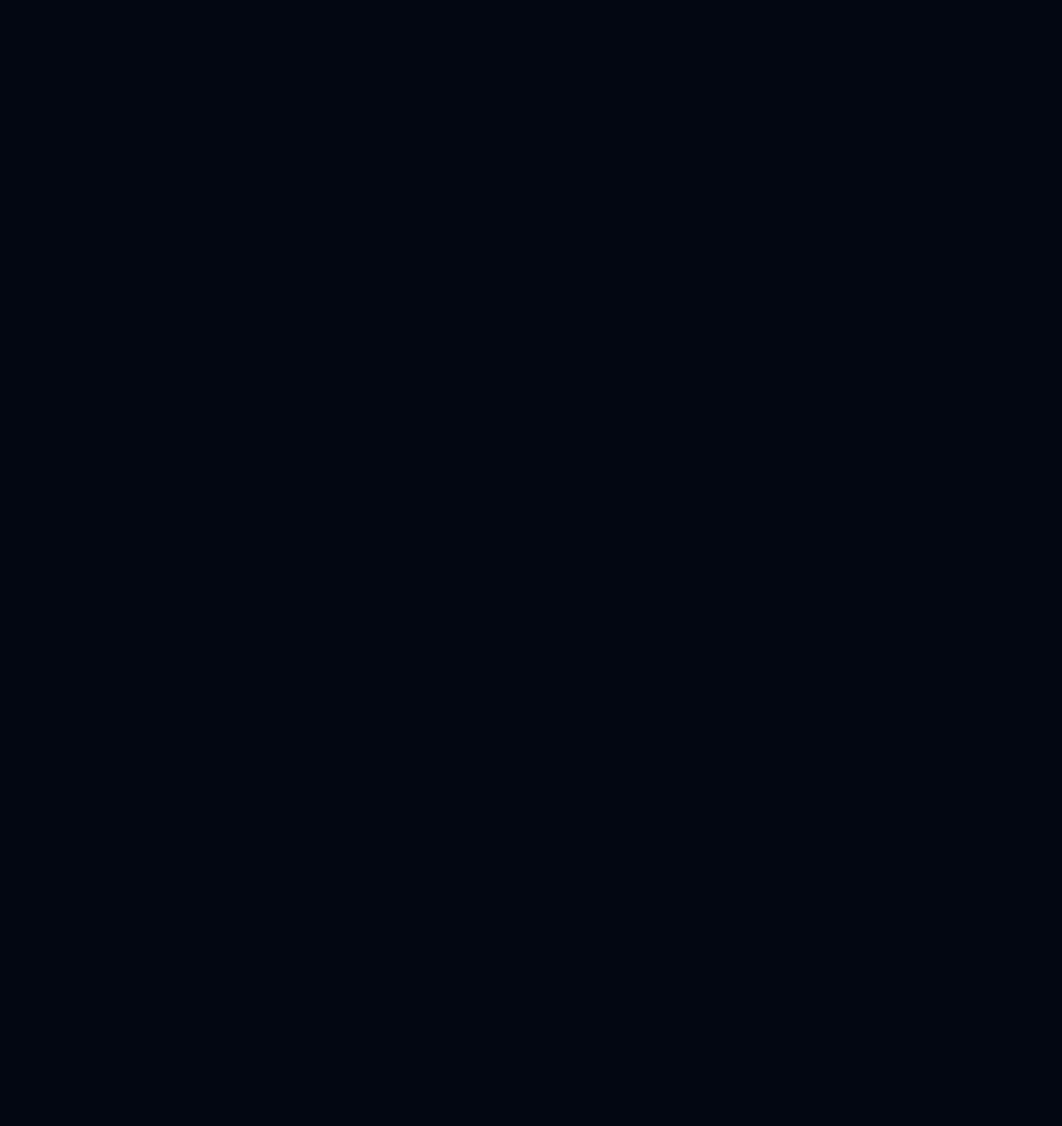
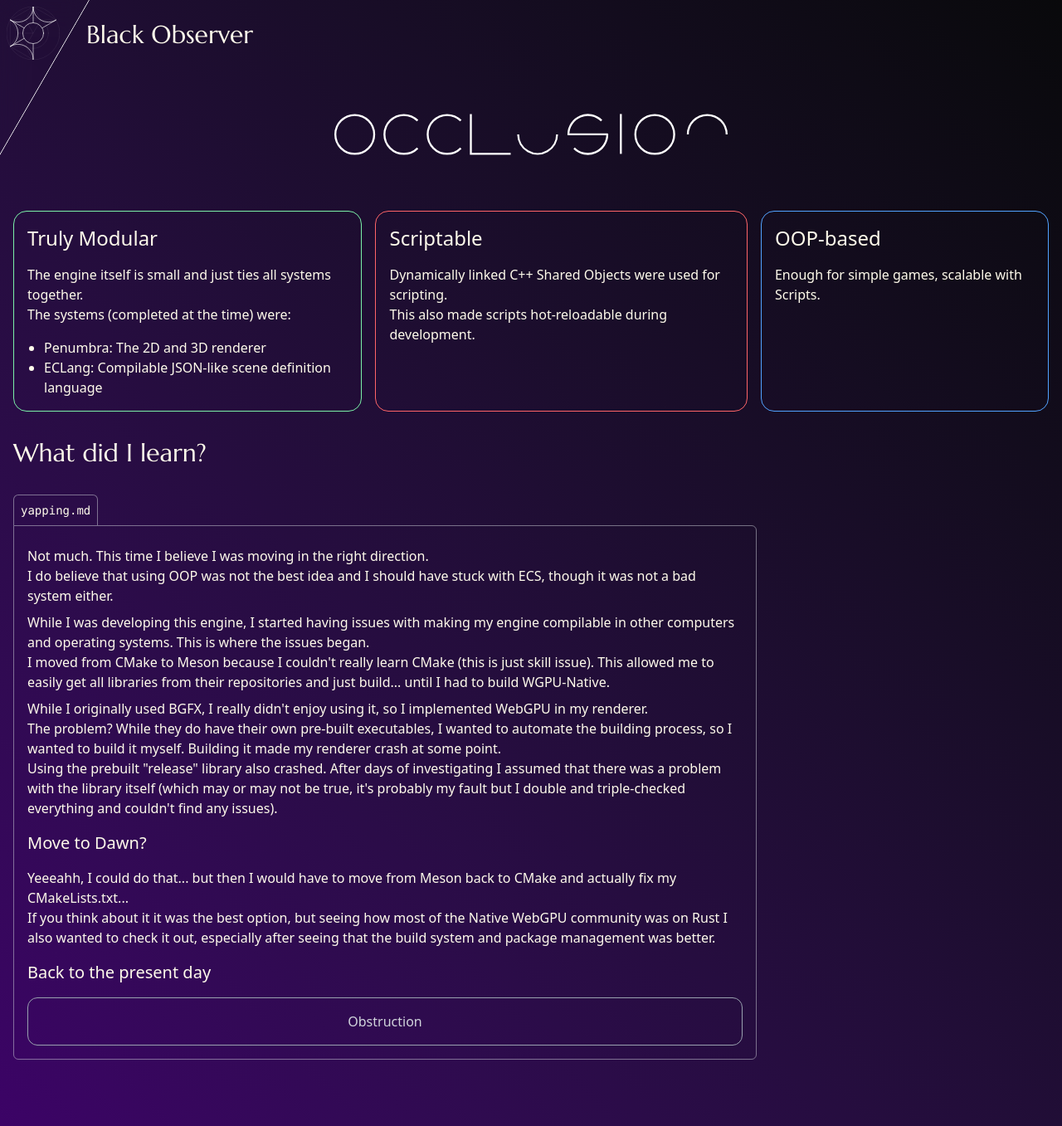
Before and after one commit to A31Nesta/black.observer, a React (Vite) app: page /libraries/negen3 in a window 1280 px wide. Before the commit this address had no page. Shown: the whole page at 83% size. Before the commit the page ends 800 px from the top, so only its background shows below. Built offline with nearby package versions, Linux system fonts and the light colour scheme.

Commit message:
add negen3 and adaptive favicon

```diff
--- a/index.html
+++ b/index.html
@@ -2,7 +2,7 @@
 <html lang="en">
   <head>
     <meta charset="UTF-8" />
-    <link rel="icon" type="image/svg+xml" href="/vite.svg" />
+    <link rel="icon" type="image/svg+xml" href="/bo-adaptive.svg" />
     <meta name="viewport" content="width=device-width, initial-scale=1.0" />
     <title>Black Observer</title>
   </head>
--- a/src/main.tsx
+++ b/src/main.tsx
@@ -6,15 +6,27 @@ import './styles.css'
 import BOLibraries from './pages/libraries.tsx'
 import Negen1 from './pages/libraries/negen1.tsx'
 import Negen2 from './pages/libraries/negen2.tsx'
+import Negen3 from './pages/libraries/negen3.tsx'
+import Reclibs from './pages/reclibs.tsx'
+import Obstruction from './pages/reclibs/obstruction.tsx'
 
 createRoot(document.getElementById('root')!).render(
   <BrowserRouter>
     <StrictMode>
       <Routes>
         <Route path='/' element={<App />} />
-        <Route path='/libraries' element={<BOLibraries />} />
-        <Route path='/libraries/negen1' element={<Negen1 />} />
-        <Route path='/libraries/negen2' element={<Negen2 />} />
+
+        <Route path='/libraries'>
+          <Route index element={<BOLibraries />} />
+          <Route path='negen1' element={<Negen1 />} />
+          <Route path='negen2' element={<Negen2 />} />
+          <Route path='negen3' element={<Negen3 />} />
+        </Route>
+
+        <Route path='/reclibs'>
+          <Route index element={<Reclibs />} />
+          <Route path='obstruction' element={<Obstruction />} />
+        </Route>
       </Routes>
     </StrictMode>
   </BrowserRouter>,
--- a/src/pages/libraries.tsx
+++ b/src/pages/libraries.tsx
@@ -11,7 +11,14 @@ function BOLibraries() {
         <>
             <BONav></BONav>
             <main className="m-auto max-w-5xl p-4 pt-5">
-                <h2 className="text-center text-4xl text-fuchsia-50 mb-5 font-mono">Game Engines</h2>
+                <h2 className="text-center text-4xl text-fuchsia-50 mb-5 font-mono">REcLibs</h2>
+
+                <BOListElement link="/reclibs" title="REcLibs" img={Negen4Screenshot}>
+                A collection of libraries created for my main game engine project (Obstruction)
+                but usable in other contexts.
+                </BOListElement>
+
+                <h2 className="text-center text-2xl text-fuchsia-50 mt-10 mb-5 font-mono">How did we get here?</h2>
 
                 <BOListElement link="/libraries/negen1" title="Nesta Engine" img={Negen1Screenshot}>
                     Nesta Engine (negen1) is the first engine I've ever made. It was a cross-platform engine made
@@ -31,17 +38,6 @@ function BOLibraries() {
                 <BOListElement link="/libraries/negen3" title="Occlusion" img={Negen3Screenshot}>
                     Occlusion (negen3) is the most modular engine, it used C++ for scripting via Dynamic Libraries and
                     used a custom renderer that supported BGFX and WebGPU.
-                    <br className="block mt-4" style={{content: "close-quote"}} />
-                    Wanting to fully move to WebGPU, I opted to develop the renderer with Rust instead, which also prompted
-                    me to simply rewrite the engine in Rust to simplify cross-compilation and dependency management.
-                </BOListElement>
-
-                <BOListElement link="/libraries/negen4" title="Obstruction" img={Negen4Screenshot}>
-                    Obstruction (negen4) is my current engine project. It makes use of several smaller libraries to make
-                    the engine as modular and simple as possible.
-                    <br className="block mt-4" style={{content: "close-quote"}} />
-                    While raw performance in low-end hardware is still a priority, this engine is also being made with
-                    compatibility with web environments in mind, which is why I moved to WebGPU and Rust in the first place.
                 </BOListElement>
             </main>
         </>
--- a/src/pages/libraries/negen2.tsx
+++ b/src/pages/libraries/negen2.tsx
@@ -48,10 +48,10 @@ function Negen2() {
                         I took the L and moved on, this time with a better idea of how to structure the systems.
                     </p>
                     <h3 className="text-xl my-4">Occlusion, the truly modular engine</h3>
-                    <Link to="/libraries/negen2" className="text-center block p-4 border border-gray-400 text-gray-300 rounded-xl
+                    <Link to="/libraries/negen3" className="text-center block p-4 border border-gray-400 text-gray-300 rounded-xl
                         hover:border-white hover:text-white
                     ">
-                        Obstruction
+                        Occlusion
                     </Link>
                 </BOTextEd>
             </main>
--- /dev/null
+++ b/src/pages/libraries/negen3.tsx
@@ -0,0 +1,95 @@
+import BONav from "../../common/navbar";
+import Logo from "../../assets/img/logos/occlusion.svg"
+import BOTextEd from "../components/BOTextEd";
+import { Link } from "react-router";
+
+function Negen3() {
+    return (
+        <div className="bg-gradient-to-bl from-zinc-950 to-purple-950 min-h-lvh">
+            <BONav />
+            <main className="m-auto max-w-7xl p-4 pb-20">
+                <div className="flex gap-4 justify-center h-20 md:h-30 items-center mb-8">
+                    <img src={Logo} alt="The Black Engine Logo" className="h-full" />
+                </div>
+
+                <div className="flex gap-4">
+                    <div className="border border-green-300 rounded-2xl p-4">
+                        <h2 className="text-2xl mb-4">Truly Modular</h2>
+                        <p>
+                            The engine itself is small and just ties all systems together.
+                            <br />
+                            The systems (completed at the time) were:
+                        </p>
+                        <ul className="mt-4 list-disc ml-5">
+                            <li>Penumbra: The 2D and 3D renderer</li>
+                            <li>ECLang: Compilable JSON-like scene definition language</li>
+                        </ul>
+                    </div>
+
+                    <div className="border border-red-400 rounded-2xl p-4">
+                        <h2 className="text-2xl mb-4">Scriptable</h2>
+                        <p>
+                            Dynamically linked C++ Shared Objects were used for scripting.
+                            <br />
+                            This also made scripts hot-reloadable during development.
+                        </p>
+                    </div>
+
+                    <div className="border border-blue-400 rounded-2xl p-4">
+                        <h2 className="text-2xl mb-4">OOP-based</h2>
+                        <p>
+                            Enough for simple games, scalable with Scripts.
+                        </p>
+                    </div>
+                </div>
+
+                <h2 className="font-marcellus my-8 text-left text-2xl md:text-3xl">What did I learn?</h2>
+
+                <BOTextEd title="yapping.md" className="mr-auto max-w-4xl">
+                    <p className="my-2">
+                        Not much. This time I believe I was moving in the right direction.
+                        <br />
+                        I do believe that using OOP was not the best idea and I should have stuck with ECS,
+                        though it was not a bad system either.
+                    </p>
+                    <p className="my-2">
+                        While I was developing this engine, I started having issues with making my engine compilable
+                        in other computers and operating systems. This is where the issues began.
+                        <br />
+                        I moved from CMake to Meson because I couldn't really learn CMake (this is just skill issue).
+                        This allowed me to easily get all libraries from their repositories and just build... until I
+                        had to build WGPU-Native.
+                    </p>
+                    <p className="my-2">
+                        While I originally used BGFX, I really didn't enjoy using it, so I implemented WebGPU in my renderer.
+                        <br />
+                        The problem? While they do have their own pre-built executables, I wanted to automate the building
+                        process, so I wanted to build it myself. Building it made my renderer crash at some point.
+                        <br />
+                        Using the prebuilt "release" library also crashed. After days of investigating I assumed that there was
+                        a problem with the library itself (which may or may not be true, it's probably my fault but I double
+                        and triple-checked everything and couldn't find any issues).
+                    </p>
+                    <h3 className="text-xl my-4">Move to Dawn?</h3>
+                    <p className="my-2">
+                        Yeeeahh, I could do that... but then I would have to move from Meson back to CMake and actually
+                        fix my CMakeLists.txt...
+                        <br />
+                        If you think about it it was the best option, but seeing how most of the Native WebGPU community
+                        was on Rust I also wanted to check it out, especially after seeing that the build system and package
+                        management was better.
+                    </p>
+                    <h3 className="text-xl my-4">Back to the present day</h3>
+                    <Link to="/reclibs/obstruction" className="text-center block p-4 border border-gray-400 text-gray-300 rounded-xl
+                        hover:border-white hover:text-white
+                    ">
+                        Obstruction
+                    </Link>
+                </BOTextEd>
+
+            </main>
+        </div>
+    );
+}
+
+export default Negen3
--- /dev/null
+++ b/src/pages/reclibs.tsx
@@ -0,0 +1,9 @@
+function Reclibs() {
+    return (
+        <>
+
+        </>
+    );
+}
+
+export default Reclibs
--- /dev/null
+++ b/src/pages/reclibs/obstruction.tsx
@@ -0,0 +1,9 @@
+function Obstruction() {
+    return (
+        <>
+
+        </>
+    );
+}
+
+export default Obstruction
```
Also changed, not shown: public/bo-adaptive.svg (added), src/assets/img/logos/occlusion.svg (added).
